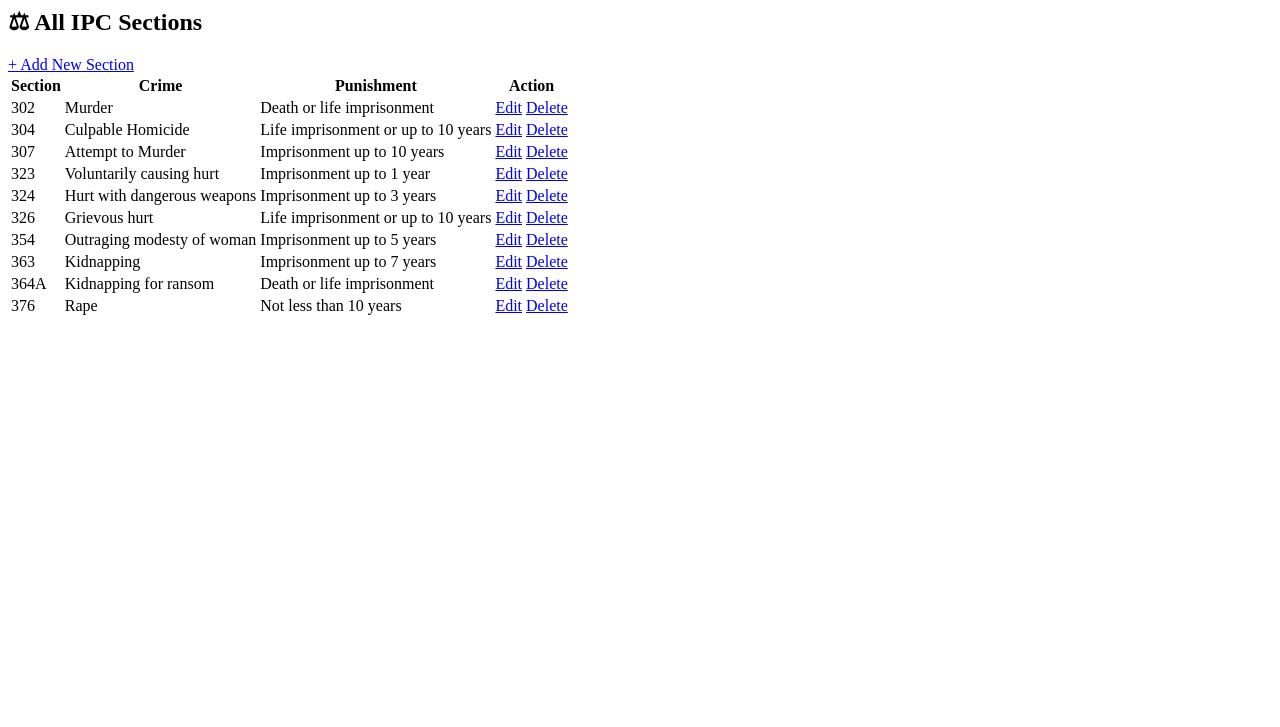
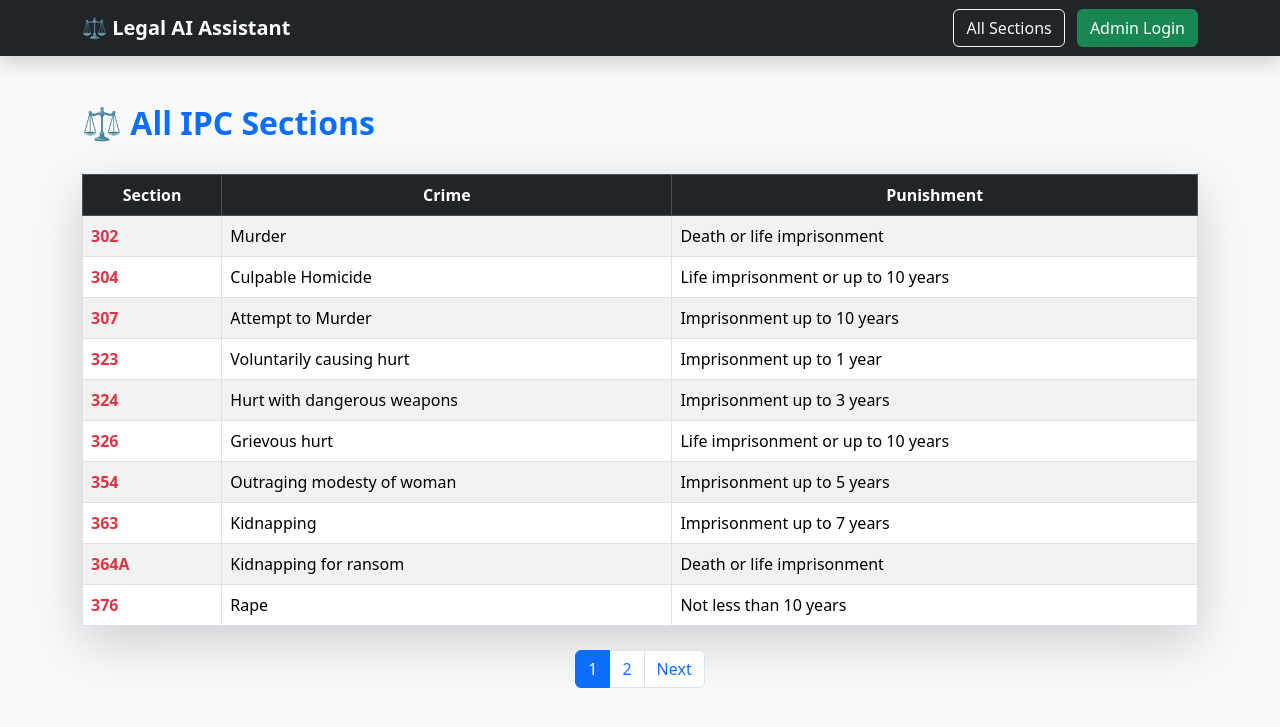
Before and after one commit to sdeepaknetha/legal-ai-assistant, a FastAPI app: page /all in a window 1280 px wide. Shown: the top 727 px of the page. Run offline with FastAPI, Linux system fonts and the light colour scheme.

Commit message:
Update all.html

```diff
--- a/templates/all.html
+++ b/templates/all.html
@@ -1,32 +1,84 @@
+<!DOCTYPE html>
+<html>
+<head>
+    <title>All IPC Sections</title>
+    <link href="https://cdn.jsdelivr.net/npm/bootstrap@5.3.2/dist/css/bootstrap.min.css" rel="stylesheet">
+</head>
+<body class="bg-light">
+
+<nav class="navbar navbar-expand-lg navbar-dark bg-dark shadow">
+  <div class="container">
+    <a class="navbar-brand fw-bold" href="/">⚖ Legal AI Assistant</a>
+    <div>
+      <a href="/all" class="btn btn-outline-light me-2">All Sections</a>
+      <a href="/login" class="btn btn-success">Admin Login</a>
+    </div>
+  </div>
+</nav>
+
 <div class="container mt-5">
 
 <div class="d-flex justify-content-between align-items-center mb-4">
     <h2 class="fw-bold text-primary">⚖ All IPC Sections</h2>
-    <a href="/add" class="btn btn-success">+ Add New Section</a>
 </div>
 
-<table class="table table-striped table-hover shadow">
-    <thead class="table-dark">
+<table class="table table-bordered table-striped table-hover shadow-lg">
+    <thead class="table-dark text-center">
         <tr>
             <th>Section</th>
             <th>Crime</th>
             <th>Punishment</th>
-            <th>Action</th>
         </tr>
     </thead>
     <tbody>
-        {% for section in sections %}
+
+        {% if sections %}
+            {% for section in sections %}
+            <tr>
+                <td class="fw-bold text-danger">{{ section.section }}</td>
+                <td>{{ section.crime }}</td>
+                <td>{{ section.punishment }}</td>
+            </tr>
+            {% endfor %}
+        {% else %}
         <tr>
-            <td class="fw-bold text-danger">{{ section.section }}</td>
-            <td>{{ section.crime }}</td>
-            <td>{{ section.punishment }}</td>
-            <td>
-                <a href="/edit/{{ section.id }}" class="btn btn-warning btn-sm">Edit</a>
-                <a href="/delete/{{ section.id }}" class="btn btn-danger btn-sm">Delete</a>
+            <td colspan="3" class="text-center text-danger fw-bold">
+                No results found.
             </td>
         </tr>
-        {% endfor %}
+        {% endif %}
+
     </tbody>
 </table>
 
+<!-- Pagination -->
+{% if total_pages > 1 %}
+<nav class="mt-4">
+  <ul class="pagination justify-content-center">
+
+    {% if page > 1 %}
+    <li class="page-item">
+      <a class="page-link" href="/all?page={{ page - 1 }}">Previous</a>
+    </li>
+    {% endif %}
+
+    {% for p in range(1, total_pages + 1) %}
+    <li class="page-item {% if p == page %}active{% endif %}">
+      <a class="page-link" href="/all?page={{ p }}">{{ p }}</a>
+    </li>
+    {% endfor %}
+
+    {% if page < total_pages %}
+    <li class="page-item">
+      <a class="page-link" href="/all?page={{ page + 1 }}">Next</a>
+    </li>
+    {% endif %}
+
+  </ul>
+</nav>
+{% endif %}
+
 </div>
+
+</body>
+</html>
```
